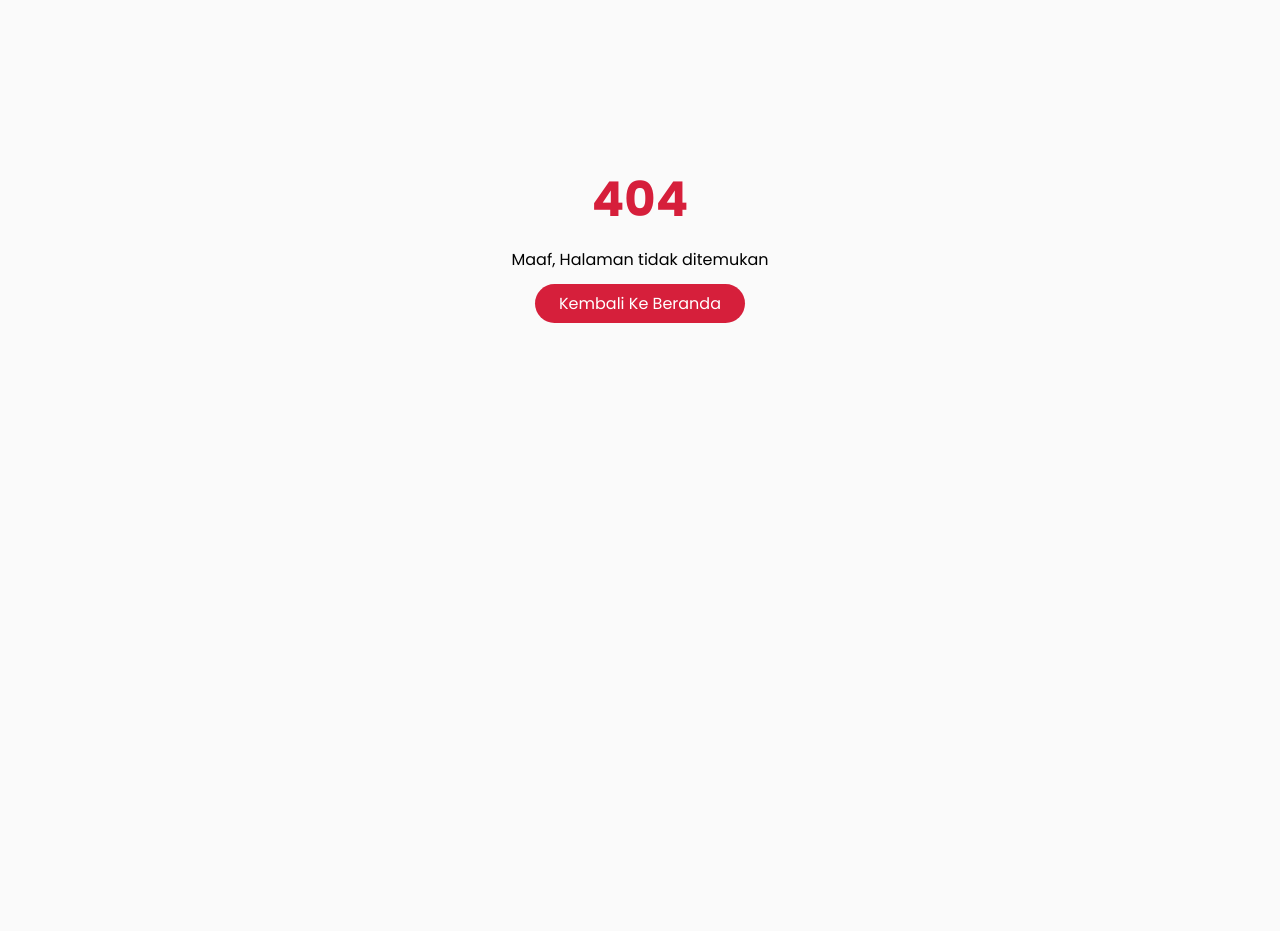
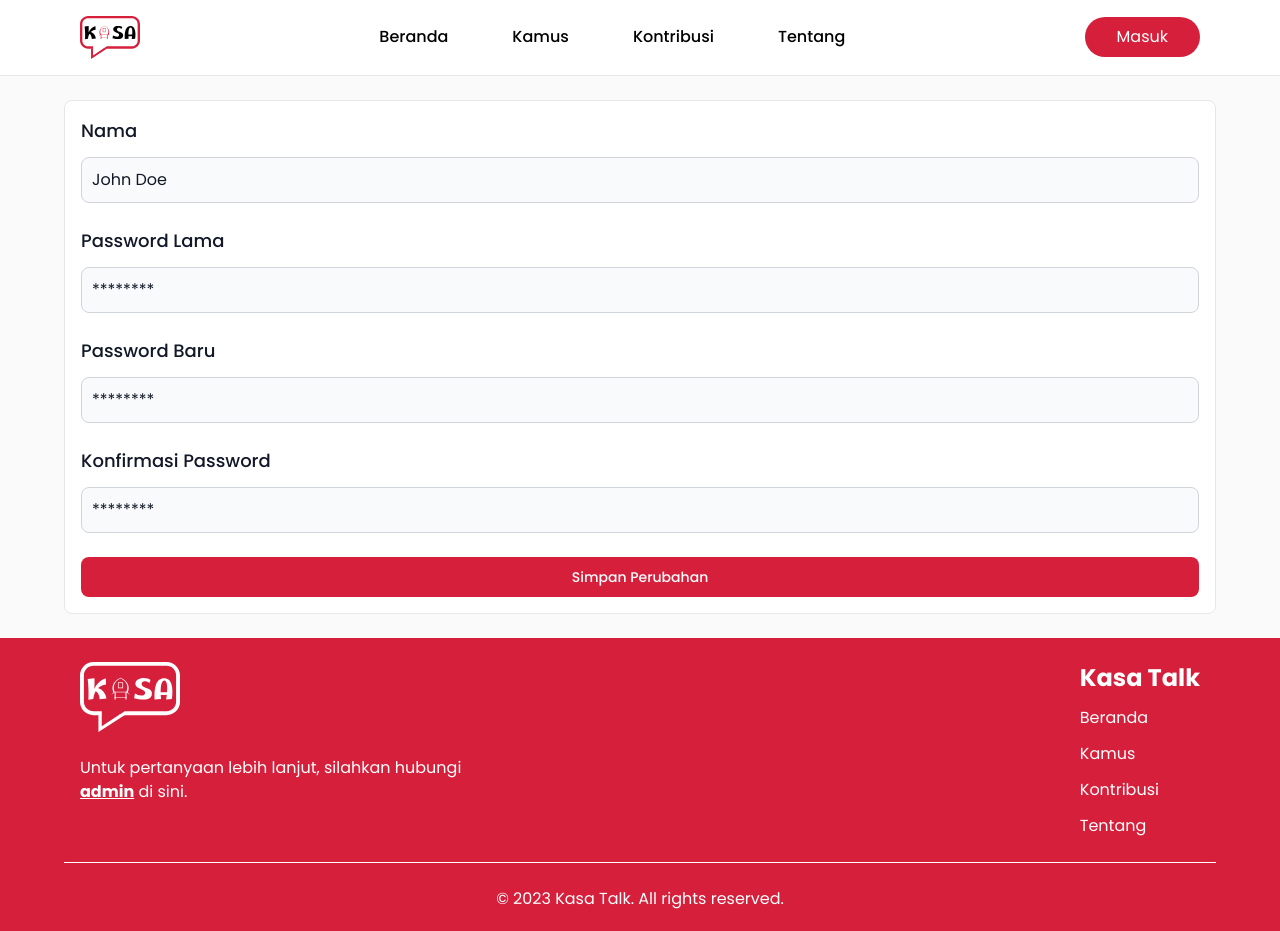
Before and after one commit to Kasa-Talk/kasatalk, a Next.js app: page /edit-profile in a window 1280 px wide. Before the commit this address had no page. Before the commit the page ends 800 px from the top, so only its background shows below. Built offline with nearby package versions, Linux system fonts and the light colour scheme.

Commit message:
create page user edit-profile

```diff
--- /dev/null
+++ b/src/app/(user)/edit-profile/page.tsx
@@ -0,0 +1,49 @@
+'use client';
+
+export default function Page() {
+  return (
+    <div className="px-4">
+      <div className="bg-white max-w-6xl mx-auto p-4 my-6 border rounded-lg">
+        <form className="space-y-4 md:space-y-6">
+          <div>
+            <label className="block mb-3 text-lg font-medium text-gray-900">
+              Nama
+            </label>
+            <p className="bg-gray-50 border border-gray-300 text-gray-900 w-full p-2.5 rounded-lg">
+              John Doe
+            </p>
+          </div>
+          <div>
+            <label className="block mb-3 text-lg font-medium text-gray-900">
+              Password Lama
+            </label>
+            <p className="bg-gray-50 border border-gray-300 text-gray-900 w-full p-2.5 rounded-lg">
+              ********
+            </p>
+          </div>
+          <div>
+            <label className="block mb-3 text-lg font-medium text-gray-900">
+              Password Baru
+            </label>
+            <p className="bg-gray-50 border border-gray-300 text-gray-900 w-full p-2.5 rounded-lg">
+              ********
+            </p>
+          </div>
+          <div>
+            <label className="block mb-3 text-lg font-medium text-gray-900">
+              Konfirmasi Password
+            </label>
+            <p className="bg-gray-50 border border-gray-300 text-gray-900 w-full p-2.5 rounded-lg">
+              ********
+            </p>
+          </div>
+          <button
+            type="submit"
+            className="w-full text-white bg-primary focus:ring-4 focus:outline-none focus:ring-primary-300 font-medium rounded-lg text-sm px-5 py-2.5 text-center">
+            Simpan Perubahan
+          </button>
+        </form>
+      </div>
+    </div>
+  );
+}
```
